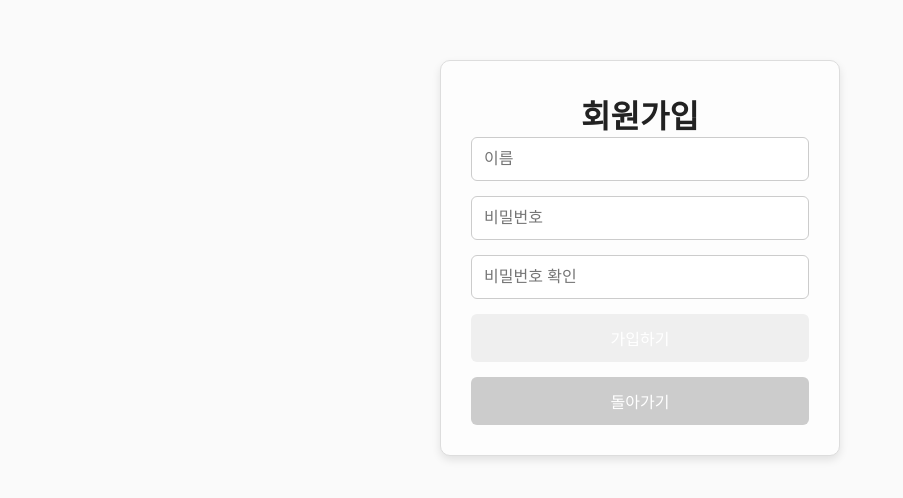
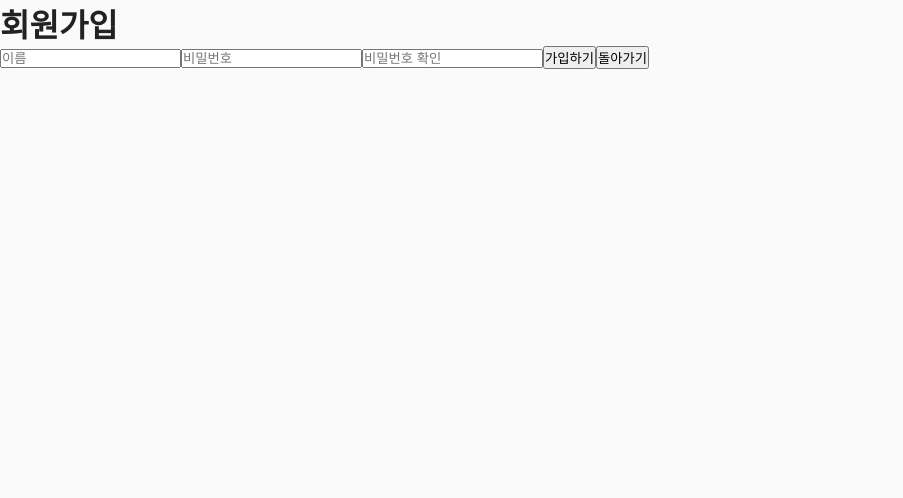
Before and after one commit to elroi773/manna_pray_project, a React (Vite) app: page /join in a window 1280 px wide. Shown: the top 498 px of the page, without its empty margins (0-903 px from the left). Built offline with nearby package versions, Linux system fonts and the light colour scheme; a web font is replaced by a local one.

Commit message:
카카오 로그인 추가

```diff
--- a/src/Join/join.css
+++ b/src/Join/join.css
@@ -1,44 +1,17 @@
-/* src/Join/Join.css */
+/* src/Login/login.css 또는 src/Join/join.css */
+.auth-container {
+  padding: 40px;
+  text-align: center;
+  font-family: "Noto Sans KR", sans-serif;
+}
 
-.join-container {
-    max-width: 400px;
-    margin: 60px auto;
-    padding: 30px;
-    border: 1px solid #ddd;
-    border-radius: 10px;
-    text-align: center;
-    font-family: 'Noto Sans KR', sans-serif;
-    background-color: #fdfdfd;
-    box-shadow: 0 4px 8px rgba(0, 0, 0, 0.1);
-  }
+.auth-link {
+  margin-top: 20px;
+  color: #007bff;
+  text-decoration: underline;
+  cursor: pointer;
+}
 
-  .join-form {
-    display: flex;
-    flex-direction: column;
-    gap: 15px;
-  }
-
-  .join-form input {
-    padding: 12px;
-    font-size: 16px;
-    border: 1px solid #ccc;
-    border-radius: 6px;
-  }
-
-  .join-form button {
-    padding: 12px;
-    font-size: 16px;
-    color: white;
-    border: none;
-    border-radius: 6px;
-    cursor: pointer;
-  }
-
-  .back-button {
-    background-color: #ccc;
-    color: #333;
-  }
-
-  .back-button:hover {
-    background-color: #bbb;
-  }
+.auth-link:hover {
+  color: #0056b3;
+}
```
